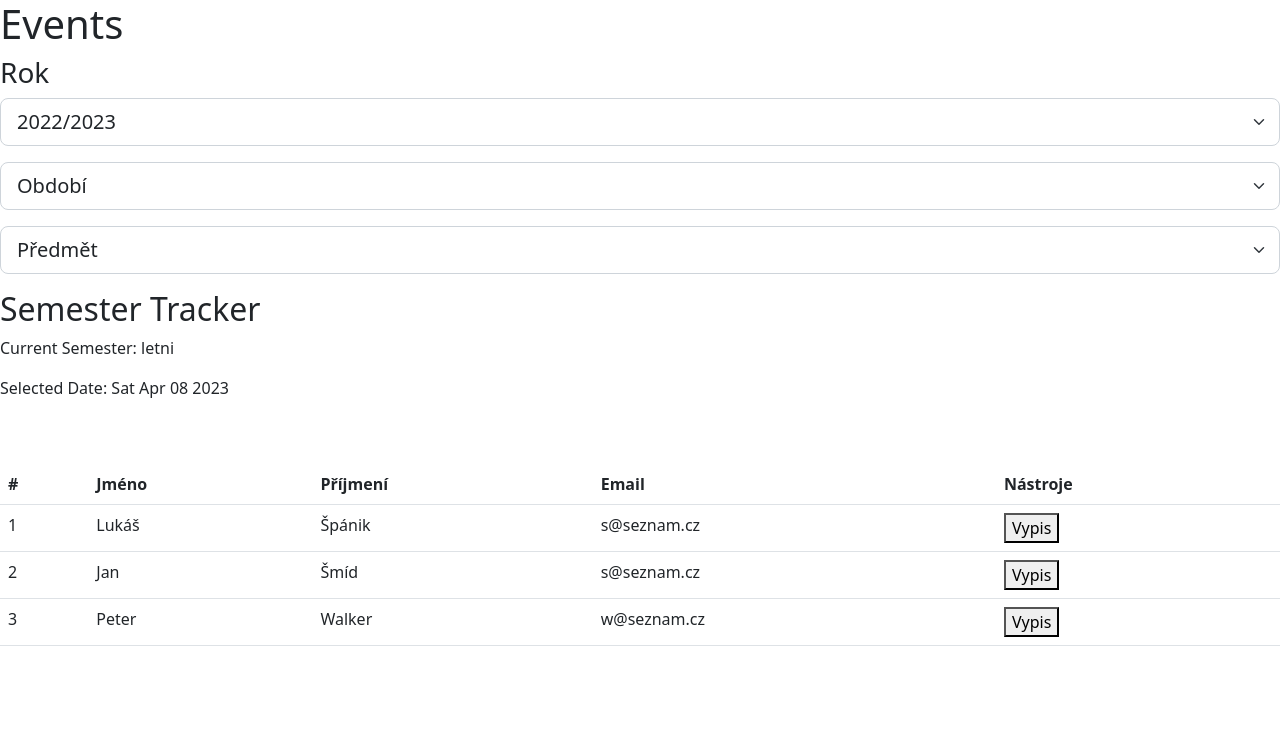
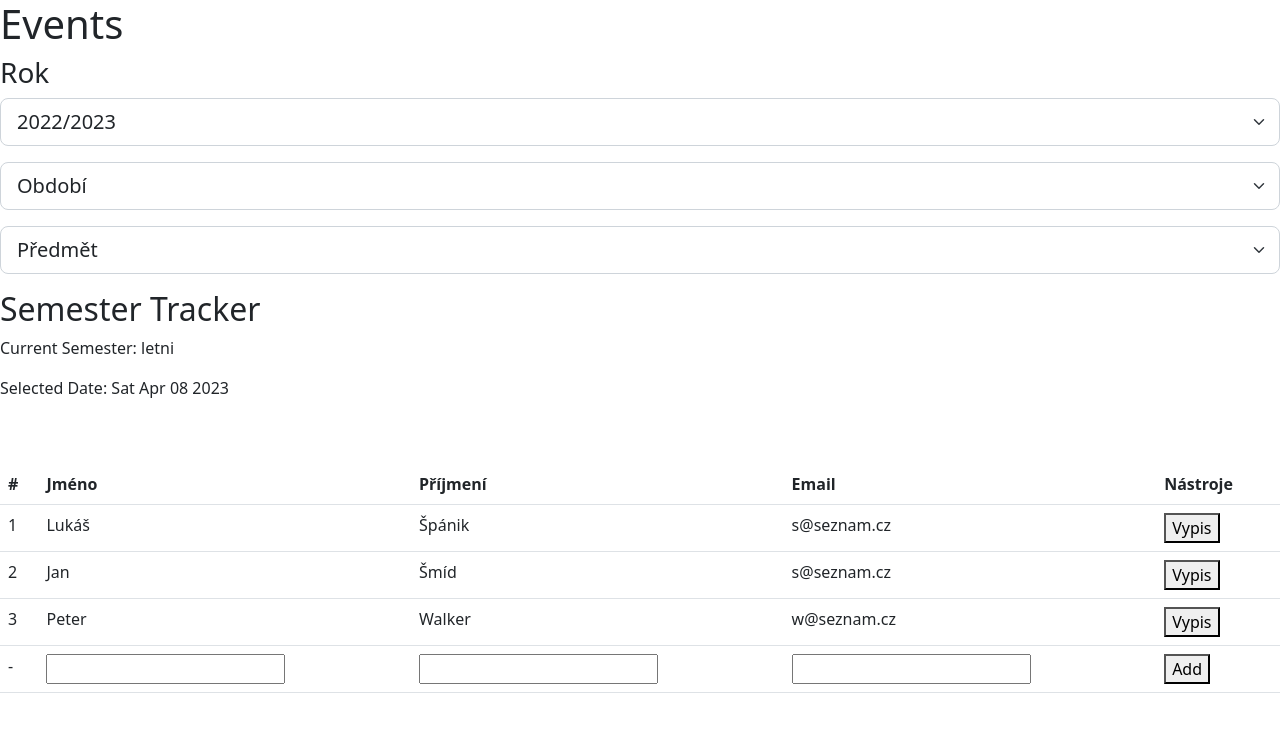
Before and after one commit to JohnySmid/projekt, a React (Create React App) app: page / in a window 1280 px wide. Shown: the top 732 px of the page. Built offline with nearby package versions, Linux system fonts and the light colour scheme.

Commit message:
Added adding new student

```diff
--- a/src/comp/GroupCard.js
+++ b/src/comp/GroupCard.js
@@ -1,3 +1,5 @@
+import { useState } from 'react';
+
 const SingleGroup = {
     studenti: [
         {'id': 1, name: "Lukáš", surname: "Špánik", email: "s@seznam.cz"},
@@ -7,7 +9,29 @@ const SingleGroup = {
 }
 
 const GroupCard = () => {
+    const [name, setName] = useState('');
+    const [surname, setSurname] = useState('');
+    const [email, setEmail] = useState('');
+
+    const handleAddStudent = (event) => {
+        // prevence reloadu stranky, umozni nam submit
+      event.preventDefault();
+
+      const newStudent = {
+        id: SingleGroup.studenti.length + 1,
+        name,
+        surname,
+        email,
+      };
+
+      SingleGroup.studenti.push(newStudent);
+      setName('');
+      setSurname('');
+      setEmail('');
+    };
+
     return (
+    <>
         <table className="table table-hover table-stripped">
         <thead>
             <tr>
@@ -28,8 +52,17 @@ const GroupCard = () => {
                 <td><button onClick={() => console.log(`student s ID ${student.id}`)}>Vypis</button></td>
             </tr>
         ))}
+            <tr>
+                <td>-</td>
+                <td><input type="text" value={name} onChange={(event) => setName(event.target.value)} /></td>
+                <td><input type="text" value={surname} onChange={(event) => setSurname(event.target.value)} /></td>
+                <td><input type="text" value={email} onChange={(event) => setEmail(event.target.value)} /></td>
+                <td><button onClick={handleAddStudent}>Add</button></td>
+
+            </tr>
         </tbody>
     </table>
+    </>
     )
 };
 
```
